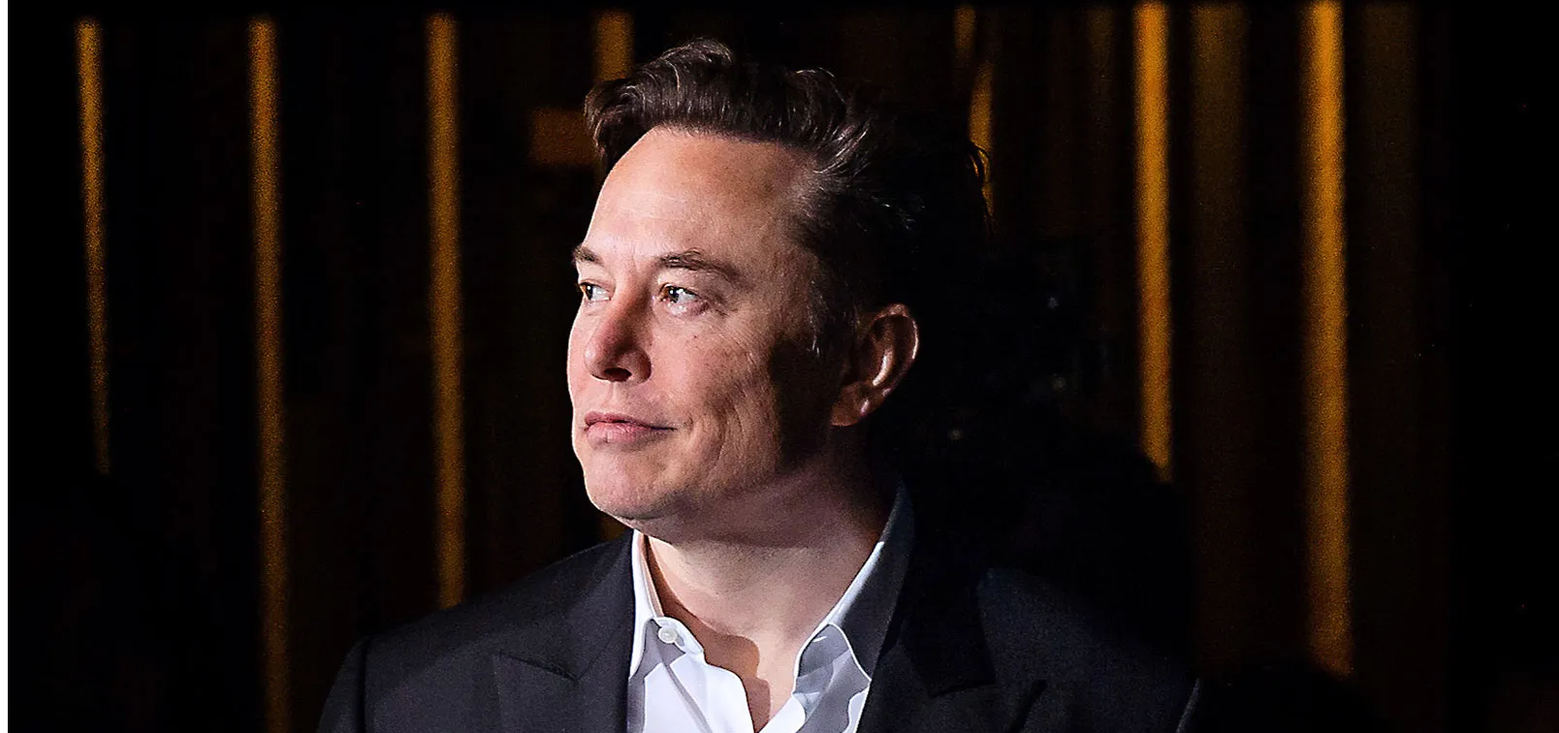
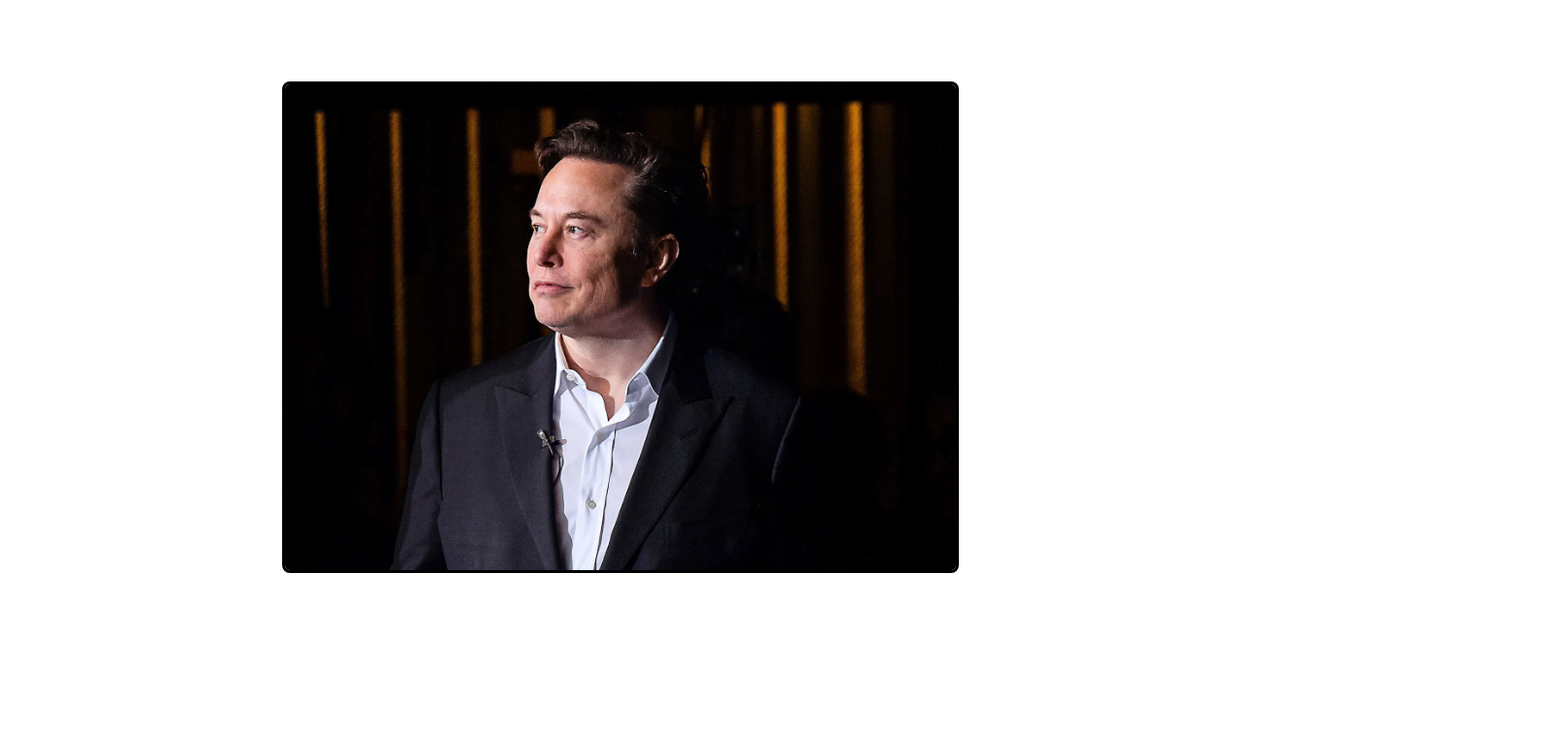
Before and after one commit to NurikProgramminguUz/homework__23_11, a plain HTML site: page index.html in a window 1280 px wide. Shown: the part 123-879 px from the top of the page at 97% size, 1608 px wide, since content can reach past the window. Drawn offline with Linux system fonts and the light colour scheme; files whose address does not match are found by name.

Commit message:
fixed index.html and more

```diff
--- a/homework.html
+++ b/index.html
@@ -2,7 +2,7 @@
 <html lang="en">
 <head>
     <meta charset="UTF-8">
-    <link rel="stylesheet" href="../Lesson 5/styles/hwstyles.css">
+    <link rel="stylesheet" href="styles/styles.css">
     <meta name="viewport" content="width=device-width, initial-scale=1.0">
     <title>Nuriddin.com</title>
 </head>
```
Also changed, not shown: styles/styles.css (renamed from styles/hwstyles.css).
